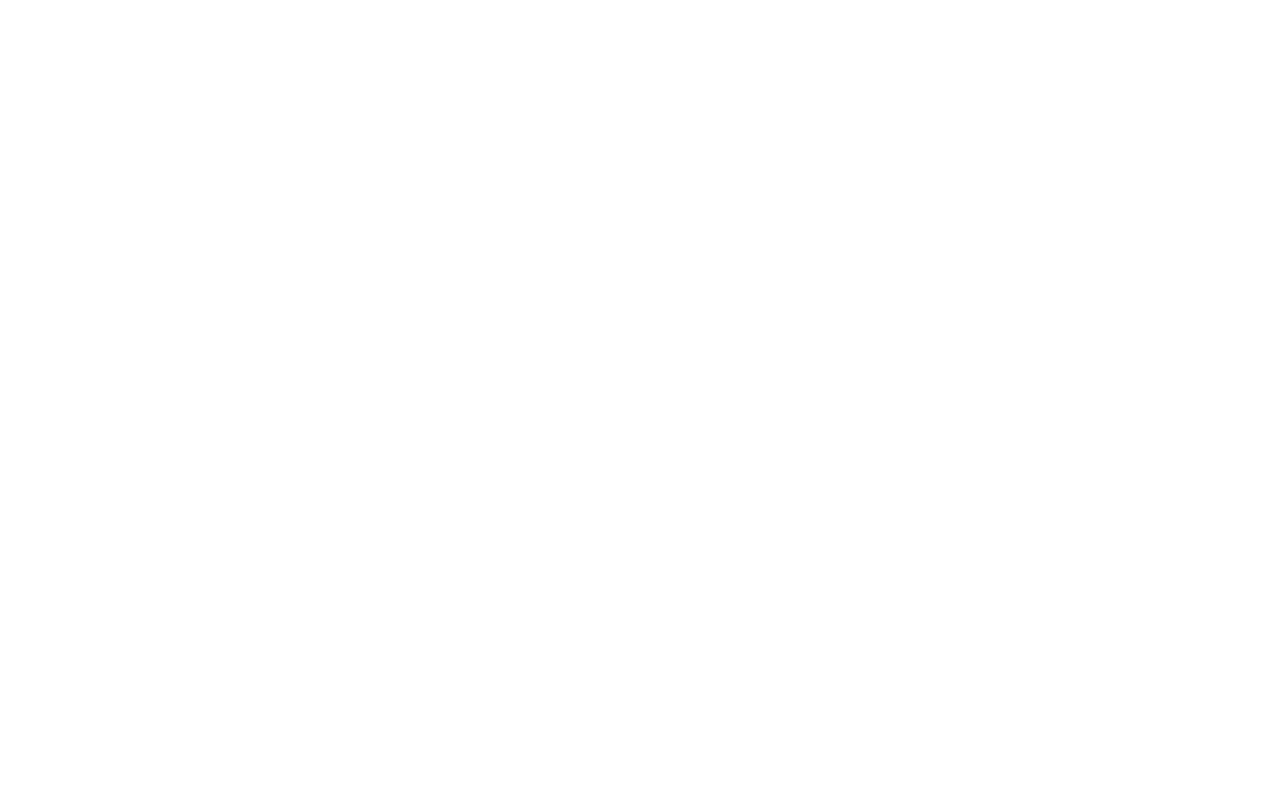
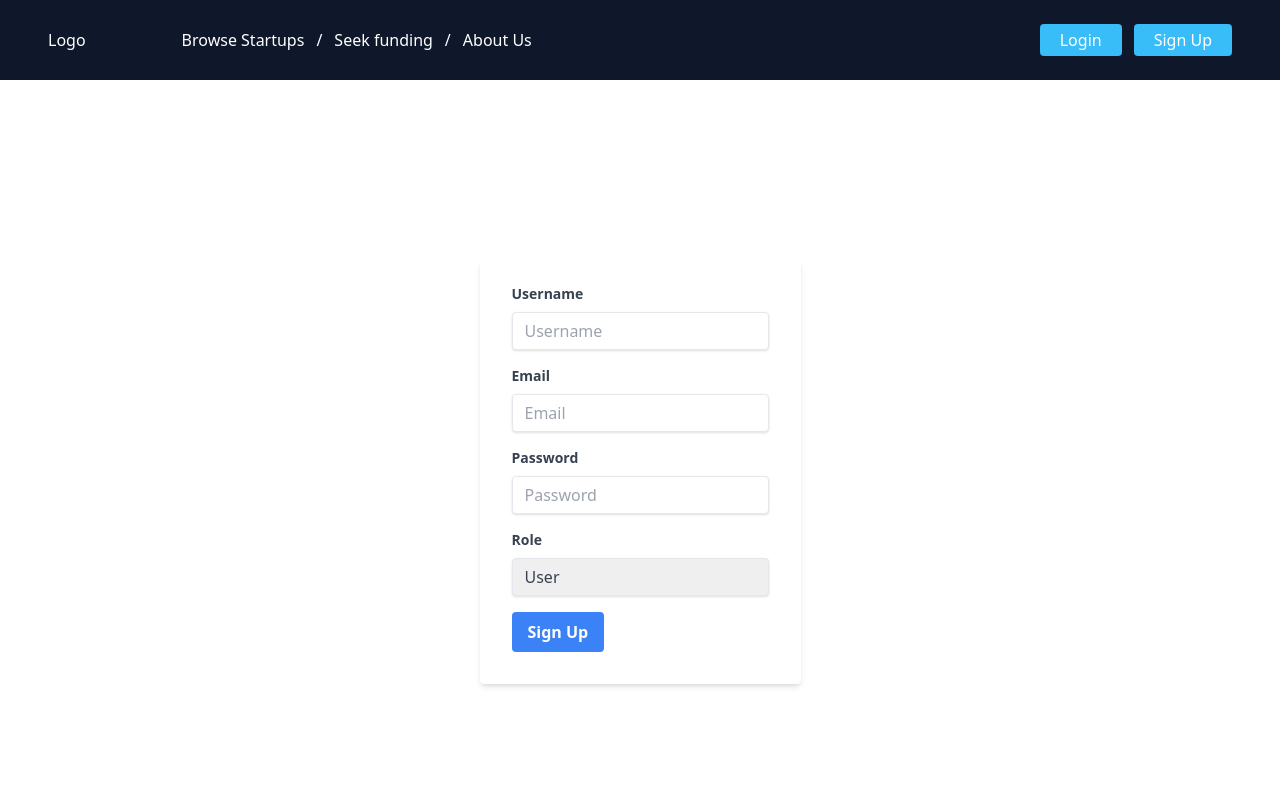
Before and after one commit to TimurRahkmatov/startup, a React (Vite) app: page /register in a window 1280 px wide. Before the commit this address had no page. Shown: the top 800 px of the page. Built offline with nearby package versions, Linux system fonts and the light colour scheme.

Commit message:
added Login and Register

```diff
--- a/src/App.jsx
+++ b/src/App.jsx
@@ -1,9 +1,11 @@
-import { useState } from "react";
-import { Route, Routes } from "react-router-dom";
-import Home from "./Pages/Home";
-import Startup from "./Pages/Startup";
-import Investors from "./Pages/Investors";
-import Private from "./Layout/Private";
+import { useState } from 'react';
+import { Route, Routes } from 'react-router-dom';
+import Home from './Pages/Home';
+import Startup from './Pages/Startup';
+import Investors from './Pages/Investors';
+import Register from './Pages/Register';
+import Private from './Layout/Private';
+import Login from './Layout/Login';
 
 function App() {
 	const [count, setCount] = useState(0);
@@ -11,10 +13,12 @@ function App() {
 	return (
 		<>
 			<Routes>
-        <Route path="/" element={<Private />}>
-          <Route path="/" element={<Home />} />
-          <Route path="/startups" element={<Startup />} />
-          <Route path="/investors" element={<Investors />} />
+				<Route path='/' element={<Private />}>
+					<Route path='/' element={<Home />} />
+					<Route path='/startups' element={<Startup />} />
+					<Route path='/investors' element={<Investors />} />
+					<Route path='/register' element={<Register />} />
+					<Route path='/login' element={<Login />} />
 				</Route>
 			</Routes>
 		</>
--- a/src/Components/Header/Header.jsx
+++ b/src/Components/Header/Header.jsx
@@ -1,32 +1,37 @@
-import React from "react";
-import { Link } from "react-router-dom";
+import React from 'react';
+import { Link } from 'react-router-dom';
 
 const Header = () => {
 	return (
 		<header>
-      <nav className="container px-12 py-6 text-white bg-slate-900 flex justify-between items-center">
-        <div className="flex gap-12 items-center">
+			<nav className='container px-12 py-6 text-white bg-slate-900 flex justify-between items-center'>
+				<div className='flex gap-12 items-center'>
 					<Link to='/'>
-          <h2>Logo</h2></Link>
-          <ul className="flex items-center gap-3 ml-12">
-            <li className="links">
+						<h2>Logo</h2>
+					</Link>
+					<ul className='flex items-center gap-3 ml-12'>
+						<li className='links'>
 							<Link to='/startups'>Browse Startups</Link>
 						</li>
 						<li>/</li>
-            <li className="links">
-              <Link to="/investors">Seek funding</Link>
+						<li className='links'>
+							<Link to='/investors'>Seek funding</Link>
 						</li>
 						<li>/</li>
 
-            <li className="links">
+						<li className='links'>
 							<Link>About Us</Link>
 						</li>
 					</ul>
 				</div>
 
-        <div className="flex items-center gap-3">
-          <button className="bg-aqua-400 px-5 py-1 rounded">Login</button>
-          <button className="bg-aqua-400 px-5 py-1 rounded">Sing Up</button>
+				<div className='flex items-center gap-3'>
+					<button className='bg-aqua-400 px-5 py-1 rounded'>
+						<Link to='/login'>Login</Link>
+					</button>
+					<button className='bg-aqua-400 px-5 py-1 rounded'>
+						<Link to='/register'>Sign Up</Link>
+					</button>
 				</div>
 			</nav>
 		</header>
--- /dev/null
+++ b/src/Pages/Login/Login.jsx
@@ -0,0 +1,75 @@
+// Login.js
+
+import React, { useState } from 'react';
+
+const Login = () => {
+	const [formData, setFormData] = useState({
+		username: '',
+		password: '',
+	});
+
+	const handleChange = (e) => {
+		setFormData({
+			...formData,
+			[e.target.name]: e.target.value,
+		});
+	};
+
+	const handleSubmit = (e) => {
+		e.preventDefault();
+		// TODO: Add your login logic here using the formData state
+		console.log(formData);
+	};
+
+	return (
+		<div className='flex items-center justify-center h-screen'>
+			<form
+				className='bg-white shadow-md rounded px-8 pt-6 pb-8 mb-4'
+				onSubmit={handleSubmit}>
+				<div className='mb-4'>
+					<label
+						className='block text-gray-700 text-sm font-bold mb-2'
+						htmlFor='username'>
+						Username
+					</label>
+					<input
+						className='shadow appearance-none border rounded w-full py-2 px-3 text-gray-700 leading-tight focus:outline-none focus:shadow-outline'
+						id='username'
+						type='text'
+						placeholder='Username'
+						name='username'
+						value={formData.username}
+						onChange={handleChange}
+						required
+					/>
+				</div>
+				<div className='mb-4'>
+					<label
+						className='block text-gray-700 text-sm font-bold mb-2'
+						htmlFor='password'>
+						Password
+					</label>
+					<input
+						className='shadow appearance-none border rounded w-full py-2 px-3 text-gray-700 leading-tight focus:outline-none focus:shadow-outline'
+						id='password'
+						type='password'
+						placeholder='Password'
+						name='password'
+						value={formData.password}
+						onChange={handleChange}
+						required
+					/>
+				</div>
+				<div className='flex items-center justify-between'>
+					<button
+						className='bg-blue-500 hover:bg-blue-700 text-white font-bold py-2 px-4 rounded focus:outline-none focus:shadow-outline'
+						type='submit'>
+						Login
+					</button>
+				</div>
+			</form>
+		</div>
+	);
+};
+
+export default Login;
--- /dev/null
+++ b/src/Pages/Login/index.jsx
@@ -0,0 +1,3 @@
+import Login from './Login';
+
+export default Login;
--- /dev/null
+++ b/src/Pages/Register/Register.jsx
@@ -0,0 +1,109 @@
+import React, { useState } from 'react';
+
+const Register = () => {
+	const [formData, setFormData] = useState({
+		username: '',
+		email: '',
+		password: '',
+		role: 'user', // Default role
+	});
+
+	const handleChange = (e) => {
+		setFormData({
+			...formData,
+			[e.target.name]: e.target.value,
+		});
+	};
+
+	const handleSubmit = (e) => {
+		e.preventDefault();
+		// TODO: Add your sign-up logic here using the formData state
+		console.log(formData);
+	};
+
+	return (
+		<div className='flex items-center justify-center h-screen'>
+			<form
+				className='bg-white shadow-md rounded px-8 pt-6 pb-8 mb-4'
+				onSubmit={handleSubmit}>
+				<div className='mb-4'>
+					<label
+						className='block text-gray-700 text-sm font-bold mb-2'
+						htmlFor='username'>
+						Username
+					</label>
+					<input
+						className='shadow appearance-none border rounded w-full py-2 px-3 text-gray-700 leading-tight focus:outline-none focus:shadow-outline'
+						id='username'
+						type='text'
+						placeholder='Username'
+						name='username'
+						value={formData.username}
+						onChange={handleChange}
+						required
+					/>
+				</div>
+				<div className='mb-4'>
+					<label
+						className='block text-gray-700 text-sm font-bold mb-2'
+						htmlFor='email'>
+						Email
+					</label>
+					<input
+						className='shadow appearance-none border rounded w-full py-2 px-3 text-gray-700 leading-tight focus:outline-none focus:shadow-outline'
+						id='email'
+						type='email'
+						placeholder='Email'
+						name='email'
+						value={formData.email}
+						onChange={handleChange}
+						required
+					/>
+				</div>
+				<div className='mb-4'>
+					<label
+						className='block text-gray-700 text-sm font-bold mb-2'
+						htmlFor='password'>
+						Password
+					</label>
+					<input
+						className='shadow appearance-none border rounded w-full py-2 px-3 text-gray-700 leading-tight focus:outline-none focus:shadow-outline'
+						id='password'
+						type='password'
+						placeholder='Password'
+						name='password'
+						value={formData.password}
+						onChange={handleChange}
+						required
+					/>
+				</div>
+				<div className='mb-4'>
+					<label
+						className='block text-gray-700 text-sm font-bold mb-2'
+						htmlFor='role'>
+						Role
+					</label>
+					<select
+						className='shadow appearance-none border rounded w-full py-2 px-3 text-gray-700 leading-tight focus:outline-none focus:shadow-outline'
+						id='role'
+						name='role'
+						value={formData.role}
+						onChange={handleChange}>
+						<option value='user'>User</option>
+						<option value='investor'>Investor</option>
+						<option value='startup'>Startup</option>
+					</select>
+				</div>
+				<div className='flex items-center justify-between'>
+					<button
+						className='bg-blue-500 hover:bg-blue-700 text-white font-bold py-2 px-4 rounded focus:outline-none focus:shadow-outline'
+						type='submit'>
+						Sign Up
+					</button>
+				</div>
+			</form>
+		</div>
+	);
+};
+
+export default Register;
--- /dev/null
+++ b/src/Pages/Register/index.jsx
@@ -0,0 +1,3 @@
+import Register from './Register';
+
+export default Register;
```
Also changed, not shown: 2 other files (tests, documents, lock files or other folders). Lines whose indentation alone changed are shown as unchanged.
